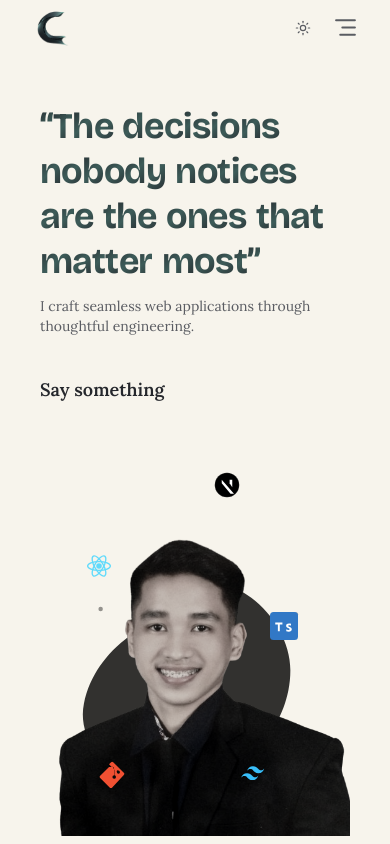
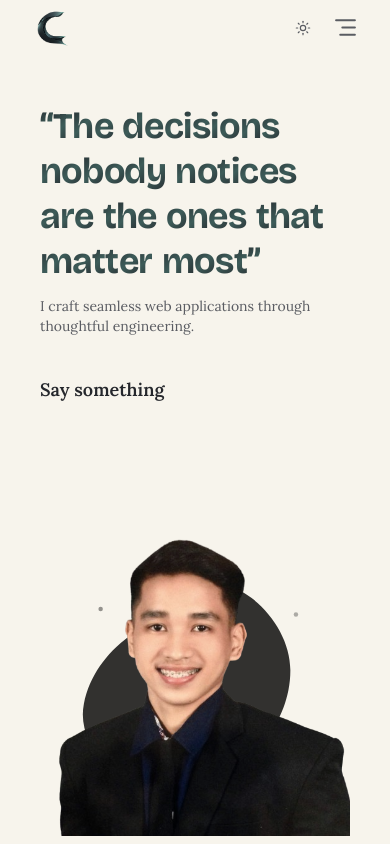
Before and after one commit to chriscstll/chriscstll, a Next.js app: page / in a window 390 px wide. Shown: the top 844 px of the page. Built offline with nearby package versions, Linux system fonts and the light colour scheme.

Commit message:
fixed project overlay at mobile phones and reduce the primitives

```diff
--- a/app/globals.css
+++ b/app/globals.css
@@ -180,6 +180,15 @@
   }
 }
 
+/* FOR THE HERO IMG */
+:root {
+  --photo-filter: grayscale(20%) contrast(1.05) brightness(1);
+}
+
+[data-theme='dark'] {
+  --photo-filter: grayscale(30%) contrast(1.1) brightness(0.88);
+}
+
 /* FOR THE TECH STACK */
 @keyframes marquee {
   from {
@@ -316,14 +325,7 @@
 
 /* VIEW PROJECT CTA */
 .ring-cta {
-  position: absolute;
-  inset: 0;
-  display: flex;
-  align-items: flex-end;
-  justify-content: center;
-  padding: 0.75rem;
-  pointer-events: none;
-  background: linear-gradient(to top, rgb(0 0 0 / 0.55), transparent 50%);
+  display: none;
 }
 .ring-cta-label {
   border: 1px solid rgb(241 234 218 / 0.7);
@@ -338,7 +340,12 @@
 
 @media (hover: hover) and (pointer: fine) {
   .ring-cta {
+    position: absolute;
+    inset: 0;
+    display: flex;
     align-items: center;
+    justify-content: center;
+    pointer-events: none;
     background: rgb(0 0 0 / 0.55);
     opacity: 0;
     transition: opacity 0.3s;
--- a/app/layout.tsx
+++ b/app/layout.tsx
@@ -52,8 +52,6 @@ export const metadata: Metadata = {
   authors: [{ name: siteConfig.name, url: siteConfig.url }],
   creator: siteConfig.name,
 
-  keywords: [siteConfig.name, 'Frontend Developer', 'TypeScript', 'React Developer', 'Tailwind CSS'],
-
   robots: {
     index: true,
     follow: true,
@@ -70,11 +68,6 @@ export const metadata: Metadata = {
     shortcut: '/logo.png',
     apple: '/logo.png',
   },
-
-  /*  Get this value from: search.google.com/search-console
-  verification: {
-    google: "your-verification-token",
-  }, */
 };
 
 export default function RootLayout({ children }: { children: React.ReactNode }) {
--- a/components/sections/Hero.tsx
+++ b/components/sections/Hero.tsx
@@ -1,159 +1,9 @@
 'use client';
 
 import { CascadeText, BlurIn } from '@/components/ui/motion-primitives';
-import { motion, type Variants } from 'framer-motion';
+
 import { hero } from '@/data/portfolio';
 import Image from 'next/image';
-
-const techIcons = [
-  {
-    name: 'React',
-    position: 'top-1/5 left-1/8 md:left-[15%] lg:left-1/8',
-    svg: (
-      <svg
-        viewBox="0 0 32 32"
-        fill="none"
-        className="w-full h-full">
-        <circle
-          cx="16"
-          cy="16"
-          r="3.2"
-          fill="#61DAFB"
-        />
-        <ellipse
-          cx="16"
-          cy="16"
-          rx="13"
-          ry="5"
-          stroke="#61DAFB"
-          strokeWidth="1.5"
-          fill="none"
-        />
-        <ellipse
-          cx="16"
-          cy="16"
-          rx="13"
-          ry="5"
-          stroke="#61DAFB"
-          strokeWidth="1.5"
-          fill="none"
-          transform="rotate(60 16 16)"
-        />
-        <ellipse
-          cx="16"
-          cy="16"
-          rx="13"
-          ry="5"
-          stroke="#61DAFB"
-          strokeWidth="1.5"
-          fill="none"
-          transform="rotate(120 16 16)"
-        />
-      </svg>
-    ),
-  },
-  {
-    name: 'Next.js',
-    position: 'top-[2%] right-1/3 md:right-[28%] md:top-[10%] lg:right-1/3',
-    svg: (
-      <svg
-        viewBox="0 0 32 32"
-        fill="none"
-        className="w-full h-full">
-        <circle
-          cx="16"
-          cy="16"
-          r="14"
-          fill="black"
-          stroke="#ffffff22"
-          strokeWidth="1"
-        />
-        <path
-          d="M10 22V10l14 16h-4L10 14v8h-0z"
-          fill="white"
-        />
-        <path
-          d="M19 10h3v8.5L19 14V10z"
-          fill="white"
-        />
-      </svg>
-    ),
-  },
-  {
-    name: 'TypeScript',
-    position: 'top-1/3 right-[15%] md:right-[12%] lg:right-[15%]',
-    svg: (
-      <svg
-        viewBox="0 0 32 32"
-        fill="none"
-        className="w-full h-full">
-        <rect
-          width="32"
-          height="32"
-          rx="4"
-          fill="#3178C6"
-        />
-        <path
-          d="M18.6 22v-2.2c.7.4 1.6.7 2.4.7.9 0 1.4-.3 1.4-.9 0-.2-.1-.4-.2-.6-.2-.1-.4-.3-.7-.4l-1-.4c-1.4-.5-2.1-1.3-2.1-2.5 0-.8.3-1.4.9-1.9.6-.5 1.4-.7 2.4-.7.9 0 1.7.1 2.3.4v2.1c-.6-.3-1.3-.5-2.1-.5-.8 0-1.2.3-1.2.8 0 .2.1.4.3.5.2.1.5.3.9.4l.8.3c.8.3 1.3.6 1.7 1.1.4.4.5 1 .5 1.6 0 .9-.3 1.5-.9 2-.6.5-1.5.7-2.6.7-1 0-1.9-.2-2.8-.5zM9 14.2H6V12h8.2v2.2h-3V22H9v-7.8z"
-          fill="white"
-        />
-      </svg>
-    ),
-  },
-  {
-    name: 'Tailwind CSS',
-    position: 'bottom-1/4 right-1/4 md:right-[18%] lg:right-1/4',
-    svg: (
-      <svg
-        viewBox="0 0 32 32"
-        fill="none"
-        className="w-full h-full">
-        <path
-          d="M16 7c-3.6 0-5.8 1.8-6.8 5.4 1.4-1.8 2.9-2.5 4.7-2 1 .25 1.7 1 2.5 1.8C17.6 13.4 19 15 22 15c3.6 0 5.8-1.8 6.8-5.4-1.4 1.8-2.9 2.5-4.7 2-1-.25-1.7-1-2.5-1.8C20.4 8.6 19 7 16 7zM9.2 15c-3.6 0-5.8 1.8-6.8 5.4 1.4-1.8 2.9-2.5 4.7-2 1 .25 1.7 1 2.5 1.8 1.2 1.2 2.6 2.8 5.6 2.8 3.6 0 5.8-1.8 6.8-5.4-1.4 1.8-2.9 2.5-4.7 2-1-.25-1.7-1-2.5-1.8C13.6 16.6 12.2 15 9.2 15z"
-          fill="#38BDF8"
-        />
-      </svg>
-    ),
-  },
-  {
-    name: 'Git',
-    position: 'bottom-1/4 left-1/6 md:left-[12%] lg:left-1/6',
-    svg: (
-      <svg
-        viewBox="0 0 32 32"
-        fill="none"
-        className="w-full h-full">
-        <path
-          d="M29.5 14.6L17.4 2.5a1.7 1.7 0 00-2.4 0l-2.4 2.4 3 3a2 2 0 012.6 2.6l2.9 2.9a2 2 0 112.4 2.4 2 2 0 01-2-2 2 2 0 01.1-.6l-2.7-2.7v7a2 2 0 11-2.4 1.9 2 2 0 012-2v-7.1a2 2 0 01-1.1-2.6L12.6 8 2.5 18.1a1.7 1.7 0 000 2.4l11.1 11.1a1.7 1.7 0 002.4 0L29.5 17a1.7 1.7 0 000-2.4z"
-          fill="#F05032"
-        />
-      </svg>
-    ),
-  },
-];
-
-const iconVariant = (i: number): Variants => ({
-  initial: {
-    opacity: 0,
-    scale: 0.3,
-    x: (i % 2 === 0 ? 1 : -1) * (40 + i * 15),
-    y: i * 25 - 40,
-    rotate: (i % 2 === 0 ? 1 : -1) * 90,
-  },
-  animate: {
-    opacity: 1,
-    scale: 1,
-    x: 0,
-    y: 0,
-    rotate: 0,
-    transition: {
-      delay: 1.9 + i * 0.1,
-      type: 'spring',
-      stiffness: 120,
-      damping: 14,
-    },
-  },
-});
 
 export default function Hero() {
   return (
@@ -269,32 +119,11 @@ export default function Hero() {
                 fill
                 sizes="(max-width: 768px) 100vw, 50vw"
                 className="object-contain object-center select-none pointer-events-none"
-                style={{ filter: 'grayscale(80%) contrast(1.1) brightness(0.85)' }}
+                style={{ filter: 'var(--photo-filter)' }}
                 draggable={false}
                 priority
               />
-              <div
-                className="absolute bottom-0 left-0 right-0 h-8 sm:h-12 md:h-16 lg:h-20 pointer-events-none"
-                aria-hidden="true"
-                style={{
-                  background: `linear-gradient(to top, color-mix(in srgb, var(--color-background) 80%, transparent) 0%, transparent 100%)`,
-                }}
-              />
             </BlurIn>
-
-            {/* TECH ICONS */}
-            {techIcons.map((icon, i) => (
-              <motion.div
-                key={icon.name}
-                className={`absolute flex items-center justify-center w-10 h-10 z-20 ${icon.position}`}
-                variants={iconVariant(i)}
-                initial="initial"
-                whileInView="animate"
-                viewport={{ once: true, amount: 0.3 }}
-                title={icon.name}>
-                <div className="w-7 h-7">{icon.svg}</div>
-              </motion.div>
-            ))}
           </div>
         </div>
       </div>
--- a/components/sections/Skills.tsx
+++ b/components/sections/Skills.tsx
@@ -1,6 +1,6 @@
 'use client';
 
-import { SiVuedotjs, SiNextdotjs, SiTypescript, SiTailwindcss, SiVercel, SiFramer, SiSass } from 'react-icons/si';
+import { SiTypescript, SiTailwindcss, SiVercel, SiFramer, SiSass } from 'react-icons/si';
 import { CascadeText, BlurIn, StaggerList, StaggerItem } from '@/components/ui/motion-primitives';
 import { FaReact, FaGitAlt, FaHtml5, FaCss3Alt, FaJs, FaFigma, FaGithub } from 'react-icons/fa';
 import { skills, projects, skillsTagline } from '@/data/portfolio';
@@ -14,11 +14,10 @@ const iconMap: Record<string, React.ReactNode> = {
   CSS: <FaCss3Alt />,
   JavaScript: <FaJs />,
   TypeScript: <SiTypescript />,
-  'Next.js': <SiNextdotjs />,
   'Tailwind CSS': <SiTailwindcss />,
   SCSS: <SiSass />,
   React: <FaReact />,
-  'Vue.js': <SiVuedotjs />,
+
   'Framer Motion': <SiFramer />,
   Git: <FaGitAlt />,
   GitHub: <FaGithub />,
@@ -50,7 +49,6 @@ const groupPillTransforms: Record<keyof typeof skills, string> = {
 
 const marqueeItems = [
   { name: 'React', icon: <FaReact /> },
-  { name: 'Next.js', icon: <SiNextdotjs /> },
   { name: 'TypeScript', icon: <SiTypescript /> },
   { name: 'JavaScript', icon: <FaJs /> },
   { name: 'Tailwind CSS', icon: <SiTailwindcss /> },
--- a/components/ui/motion-primitives.tsx
+++ b/components/ui/motion-primitives.tsx
@@ -4,6 +4,10 @@ import { motion, useReducedMotion, type Variants } from 'framer-motion';
 import type { ReactNode } from 'react';
 
 const EASE_OUT_EXPO = [0.16, 1, 0.3, 1] as const;
+export const DELAY_SCALE = 0.35;
+export const MAX_DELAY = 0.8;
+export const STAGGER_SCALE = 0.6;
+export const scaleDelay = (d = 0) => Math.min(d * DELAY_SCALE, MAX_DELAY);
 
 const motionTags = {
   span: motion.span,
@@ -39,7 +43,7 @@ export function CascadeText({
   charClassName = '',
   delay = 0,
   stagger = 0.03,
-  duration = 0.55,
+  duration = 0.45,
   trigger = 'view',
   blur = 8,
   y = -10,
@@ -61,8 +65,8 @@ export function CascadeText({
         hidden: {},
         visible: {
           transition: {
-            staggerChildren: stagger,
-            delayChildren: delay,
+            staggerChildren: stagger * STAGGER_SCALE,
+            delayChildren: scaleDelay(delay),
           },
         },
       }}
@@ -84,6 +88,7 @@ export function CascadeText({
           {Array.from(word).map((char, ci) => (
             <motion.span
               key={ci}
+              data-blurin=""
               className={charClassName}
               style={{ willChange: 'filter, transform, opacity' }}
               variants={{
@@ -133,6 +138,7 @@ export function BlurIn({
 
   return (
     <motion.div
+      data-blurin=""
       className={className}
       initial={{ opacity: 0, y, filter: `blur(${blur}px)` }}
       {...(trigger === 'mount'
@@ -141,8 +147,7 @@ export function BlurIn({
             whileInView: target,
             viewport: { once, amount: 0.3 },
           })}
-      transition={{ duration, delay, ease: EASE_OUT_EXPO }}
-      style={{ willChange: 'filter, transform, opacity' }}>
+      transition={{ duration, delay: scaleDelay(delay), ease: EASE_OUT_EXPO }}>
       {children}
     </motion.div>
   );
@@ -171,7 +176,7 @@ export function StaggerList({ children, className = '', delay = 0, stagger = 0.1
       variants={{
         hidden: {},
         visible: {
-          transition: { staggerChildren: stagger, delayChildren: delay },
+          transition: { staggerChildren: stagger * STAGGER_SCALE, delayChildren: scaleDelay(delay) },
         },
       }}>
       {children}
@@ -189,7 +194,7 @@ export const staggerItem: Variants = {
     opacity: 1,
     y: 0,
     filter: 'blur(0px)',
-    transition: { duration: 0.7, ease: EASE_OUT_EXPO },
+    transition: { duration: 0.55, ease: EASE_OUT_EXPO },
   },
 };
 
@@ -218,8 +223,9 @@ export function StaggerItem({
 
   return (
     <motion.div
+      data-blurin=""
       className={className}
-      style={{ willChange: 'filter, transform, opacity', ...style }}
+      style={{ ...style }}
       variants={staggerItem}
       {...rest}>
       {children}
```
Also changed, not shown: data/portfolio.ts (+7 -6 lines).
